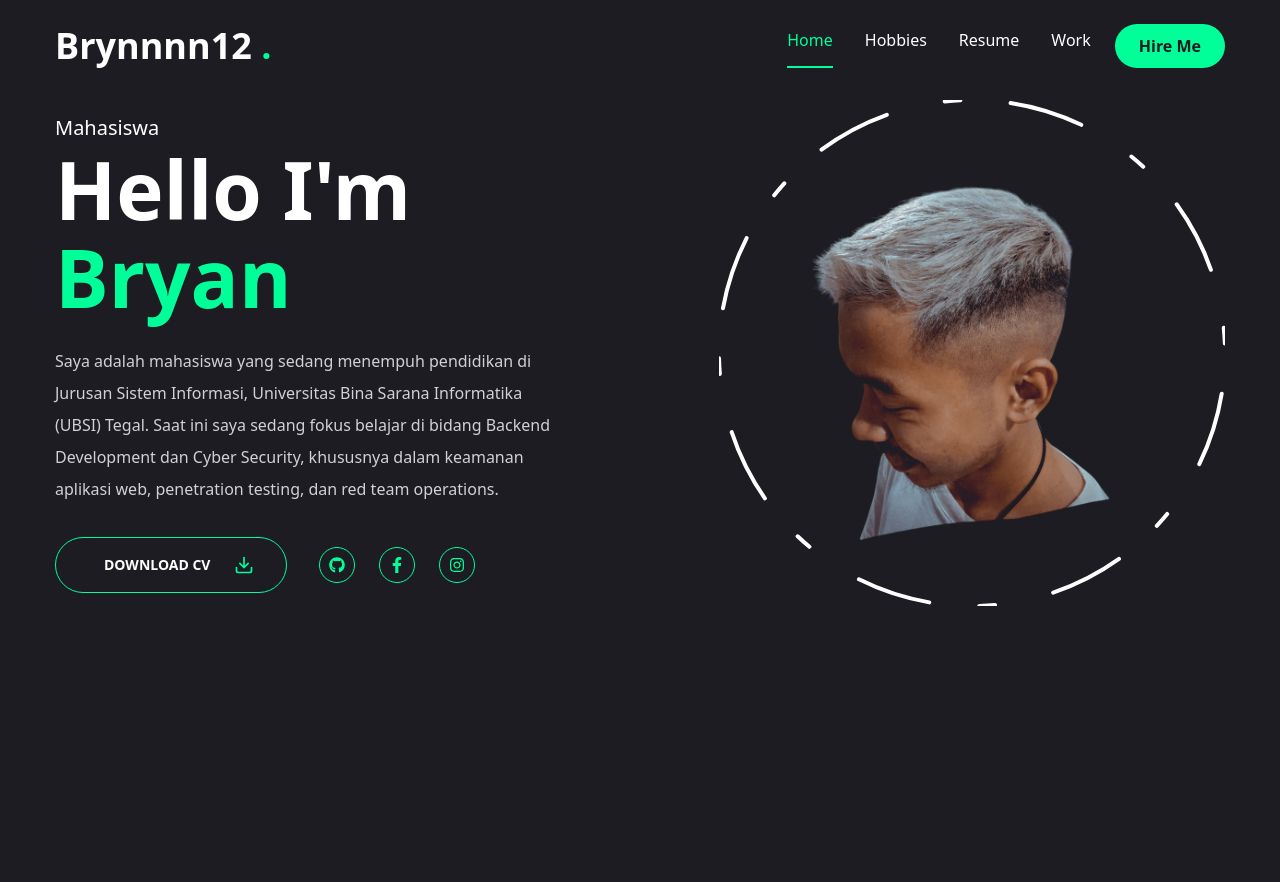
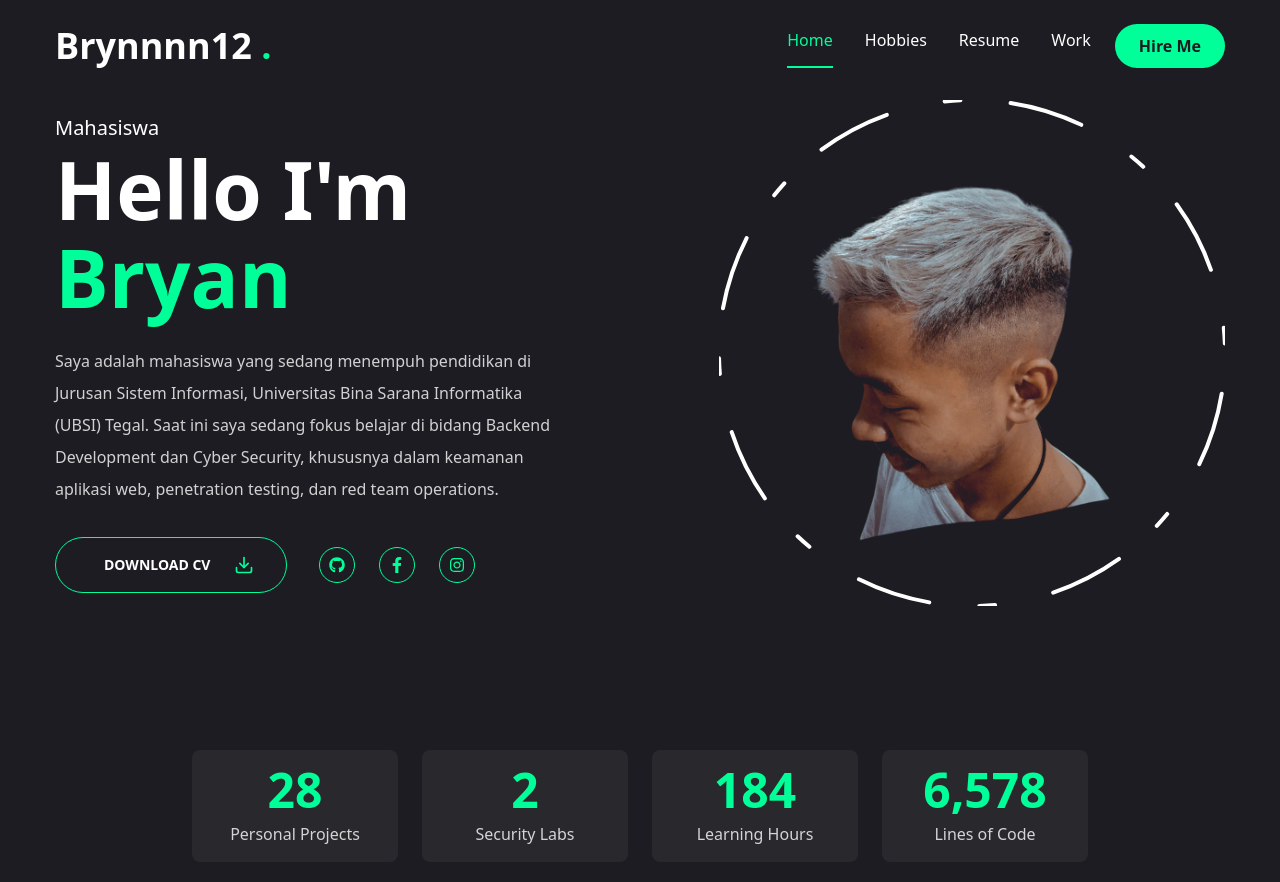
Before and after one commit to Brynnnn12/portofolio, a Next.js app: page / in a window 1280 px wide. Shown: the top 882 px of the page. Before the commit the page ends 800 px from the top, so only its background shows below. Built offline with nearby package versions, Linux system fonts and the light colour scheme.

Commit message:
feat : update fitur stats dll

```diff
--- a/app/hobbies/page.jsx
+++ b/app/hobbies/page.jsx
@@ -43,7 +43,7 @@ const Hobbies = () => {
           initial={{ opacity: 0 }}
           animate={{
             opacity: 1,
-            transition: { delay: 0.5, duration: 0.8, ease: "easeInOut" },
+            transition: { delay: 1.2, duration: 0.8, ease: "easeInOut" },
           }}
           className="grid grid-cols-1 md:grid-cols-2 gap-16"
         >
--- a/app/page.jsx
+++ b/app/page.jsx
@@ -1,12 +1,22 @@
+"use client";
 import Photo from "@/components/Photo";
 import Socials from "@/components/Socials";
+import Stats from "@/components/Stats";
+import { motion } from "framer-motion";
 
 import { Button } from "@/components/ui/button";
 import { FiDownload } from "react-icons/fi";
 
 export default function Home() {
   return (
-    <section className="h-full mb-10">
+    <motion.section
+      initial={{ opacity: 0 }}
+      animate={{
+        opacity: 1,
+        transition: { delay: 1.2, duration: 0.6, ease: "easeInOut" },
+      }}
+      className="h-full mb-10"
+    >
       <div className="container mx-auto ">
         <div className="flex flex-col xl:flex-row items-center justify-between xl:pt-2 xl:pb-24">
           <div className="text-center xl:text-left order-2 xl:order-none">
@@ -52,7 +62,8 @@ export default function Home() {
             <Photo />
           </div>
         </div>
+        <Stats />
       </div>
-    </section>
+    </motion.section>
   );
 }
--- a/app/resume/page.jsx
+++ b/app/resume/page.jsx
@@ -26,7 +26,8 @@ import { ScrollArea } from "@/components/ui/scroll-area";
 
 const about = {
   title: "Tentang Saya",
-  description: `Saya adalah seorang mahasiswa Sistem Informasi yang juga bekerja sebagai freelancer. Saya memiliki minat besar dalam pengembangan web, khususnya di bidang front-end. Saya menguasai HTML, CSS, JavaScript, dan React, serta terus belajar teknologi terbaru untuk meningkatkan keterampilan saya.`,
+  description: `Saya adalah mahasiswa Sistem Informasi di UBSI Tegal dan memiliki minat besar dalam bidang Cyber Security dan pengembangan backend. Saya fokus mempelajari Laravel (TALL Stack), Express.js (MERN Stack), dan keamanan aplikasi web, termasuk Penetration Testing dan Red Team. Saya senang belajar secara mandiri dan aktif mengembangkan berbagai proyek untuk meningkatkan keterampilan teknis saya.`,
+
   info: [
     {
       fieldName: "Nama",
@@ -36,7 +37,6 @@ const about = {
       fieldName: "Telepon",
       fieldValue: "(+62) 851 5070 4897",
     },
-
     {
       fieldName: "Alamat",
       fieldValue: "Pemalang, Indonesia",
@@ -45,22 +45,17 @@ const about = {
       fieldName: "Email",
       fieldValue: "bryankurniaakbar12@gmail.com",
     },
-
-    {
-      fieldName: "Freelance",
-      fieldValue: "Tersedia",
-    },
   ],
 };
 
 const experience = {
   icon: "../../public/assets/resume/badge.svg",
   title: "Pengalaman",
-  description: `Saya adalah seorang mahasiswa Sistem Informasi yang memiliki minat besar dalam pengembangan web, khususnya di bidang front-end. Saya memiliki keterampilan dalam HTML, CSS, JavaScript,  NextJs, ExpressJs Dan Laravel serta pengalaman dalam mengembangkan proyek menggunakan Laravel dan Tailwind CSS. Saya selalu berusaha untuk belajar teknologi terbaru dan mengasah kemampuan melalui berbagai proyek serta kegiatan akademik.`,
+  description: `Saya adalah mahasiswa Sistem Informasi di UBSI Tegal yang memiliki minat besar dalam pengembangan web dan keamanan siber. Fokus utama saya saat ini adalah pada pengembangan backend menggunakan Express.js, Laravel, serta eksplorasi teknologi seperti TALL Stack dan MERN Stack. Selain itu, saya juga mendalami bidang Cyber Security, khususnya Web Application Security, Penetration Testing, dan Red Team Operations. Saya aktif mengembangkan berbagai proyek dan terus belajar teknologi terbaru untuk mengasah kemampuan teknis saya.`,
   items: [
     {
       company: "Proyek Sistem Informasi Desa",
-      position: "Pengembang Web (Laravel & Tailwind CSS)",
+      position: "Pengembang Backend (Laravel & Tailwind CSS)",
       duration: "2024",
     },
     {
--- a/components/Header.jsx
+++ b/components/Header.jsx
@@ -4,7 +4,7 @@ import Navbar from "./Navbar";
 import MobileNav from "./MobileNav";
 
 const Header = () => {
-  const phone = "(+62) 851 5070 4897";
+  const phone = "6285150704897";
   const message = "Hi, I'm Bryan Kurnia Akbar";
   return (
     <header className="py-4 xl:py-6 text-white">
--- a/components/PageTransition.jsx
+++ b/components/PageTransition.jsx
@@ -14,7 +14,7 @@ const PageTransition = ({ children }) => {
           initial={{ opacity: 1 }}
           animate={{ opacity: 0 }}
           exit={{ opacity: 1 }}
-          transition={{ delay: 0.5, duration: 0.4, ease: "easeIn" }}
+          transition={{ delay: 1.0, duration: 0.3, ease: "easeInOut" }}
           className="h-screen w-screen fixed bg-primary pointer-events-none top-0"
         />
 
@@ -23,7 +23,7 @@ const PageTransition = ({ children }) => {
           initial={{ opacity: 0 }}
           animate={{ opacity: 1 }}
           exit={{ opacity: 0 }}
-          transition={{ duration: 0.4, ease: "easeInOut" }}
+          transition={{ delay: 1.0, duration: 0.4, ease: "easeInOut" }}
         >
           {children}
         </motion.div>
--- a/components/StairTransition.jsx
+++ b/components/StairTransition.jsx
@@ -15,28 +15,28 @@ const StairTransition = () => {
         initial={{ opacity: 1 }}
         animate={{ opacity: 0 }}
         exit={{ opacity: 1 }}
-        transition={{ delay: 1.2, duration: 0.4, ease: "easeInOut" }}
+        transition={{ delay: 1.0, duration: 0.3, ease: "easeInOut" }}
       >
         <div className="flex flex-col items-center">
           <motion.div
             initial={{ scale: 1, opacity: 1 }}
-            animate={{ scale: [1, 1.2, 1], opacity: [1, 0.8, 1] }}
+            animate={{ scale: [1, 1.1, 1], opacity: [1, 0.9, 1] }}
             transition={{
               repeat: Infinity,
-              duration: 0.6,
+              duration: 0.5,
               ease: "easeInOut",
             }}
           >
-            <HashLoader color="#36d7b7" size={60} />
+            <HashLoader color="#36d7b7" size={50} />
           </motion.div>
 
           <motion.div
-            className="w-16 h-4 bg-black/30 rounded-full mt-4"
+            className="w-12 h-3 bg-black/30 rounded-full mt-3"
             initial={{ scaleX: 1, opacity: 0.5 }}
-            animate={{ scaleX: [1, 0.6, 1], opacity: [0.5, 0.2, 0.5] }}
+            animate={{ scaleX: [1, 0.7, 1], opacity: [0.5, 0.3, 0.5] }}
             transition={{
               repeat: Infinity,
-              duration: 0.8,
+              duration: 0.7,
               ease: "easeInOut",
             }}
           />
--- a/components/Stats.jsx
+++ b/components/Stats.jsx
@@ -1,52 +1,46 @@
 "use client";
 import Countup from "react-countup";
+import { motion } from "framer-motion";
 
 const stats = [
-  {
-    num: 1,
-    text: "Projects",
-  },
-  {
-    num: 2,
-    text: "Clients",
-  },
-  {
-    num: 3,
-    text: "Experience",
-  },
-  {
-    num: 500,
-    text: "Code",
-  },
+  { num: 29, text: "Personal Projects" },
+  { num: 2, text: "Security Labs" },
+  { num: 190, text: "Learning Hours" },
+  { num: 7000, text: "Lines of Code" },
 ];
+
 const Stats = () => {
   return (
-    <section className="pt-4 pb-12 xl:pt-0 xl:pb-0 ">
-      <div className="container mx-auto px-4 w-[60vw]">
-        <div className="flex flex-wrap gap-6 max-w-[80vw] mx-auto xl:max-w-none">
+    <section className="pt-8 pb-12 xl:pt-12 xl:pb-0">
+      <div className="container mx-auto px-4">
+        <motion.div
+          initial={{ opacity: 0, y: 20 }}
+          animate={{
+            opacity: 1,
+            y: 0,
+            transition: { delay: 1.2, duration: 0.6, ease: "easeInOut" },
+          }}
+          className="grid grid-cols-2 gap-4 md:grid-cols-4 md:gap-6 max-w-4xl mx-auto"
+        >
           {stats.map((item, index) => {
             return (
               <div
-                className="flex-1 flex gap-4 items-center justify-center xl:justify-start"
+                className="flex flex-col items-center justify-center text-center p-4 rounded-lg bg-white/5 hover:bg-white/10 transition-all duration-300"
                 key={index}
               >
                 <Countup
                   end={item.num}
                   duration={5}
-                  delay={2}
-                  className="text-4xl xl:text-6xl font-extrabold"
+                  delay={3}
+                  className="text-3xl md:text-4xl xl:text-5xl font-extrabold text-accent mb-2"
                 />
-                <p
-                  className={`${
-                    item.text.length < 15 ? "max-w-[100px]" : "max-w-[150px]"
-                  }`}
-                >
+                <p className="text-sm md:text-base text-white/80 leading-tight">
                   {item.text}
                 </p>
               </div>
             );
           })}
-        </div>
+        </motion.div>
       </div>
     </section>
   );
```
